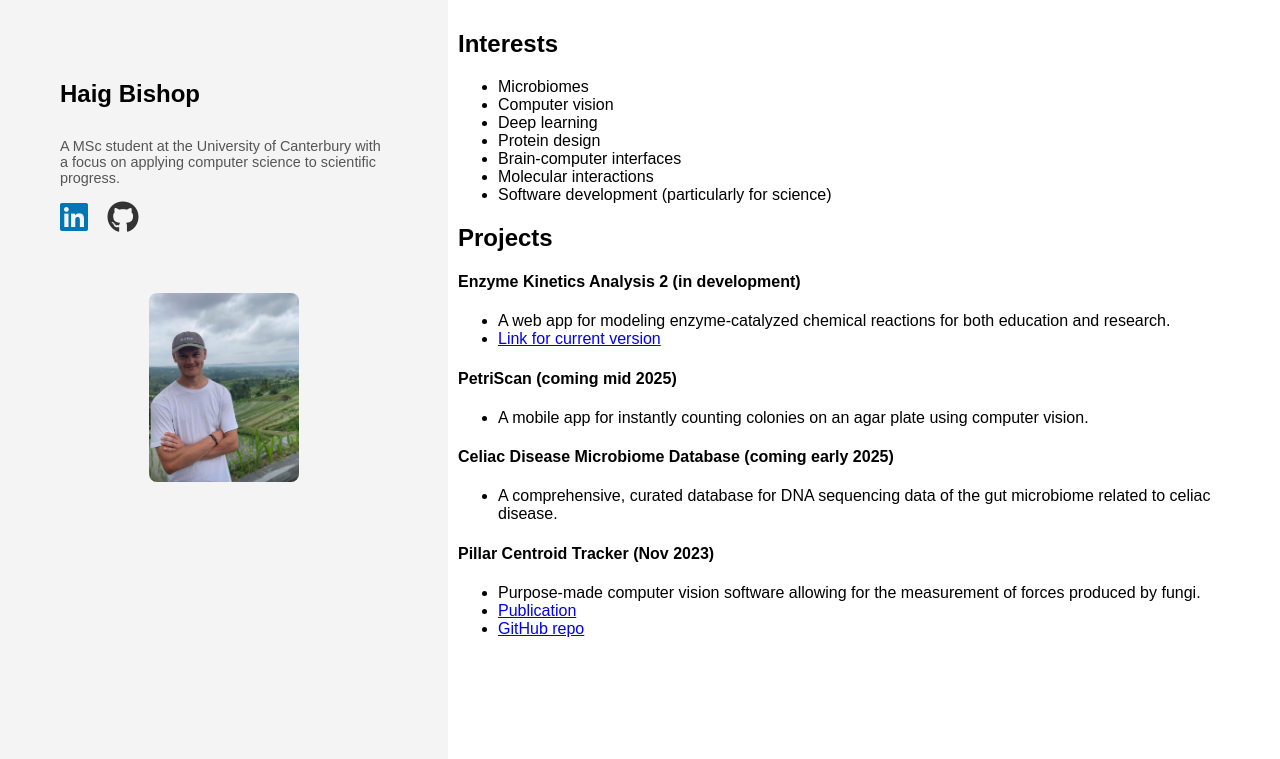
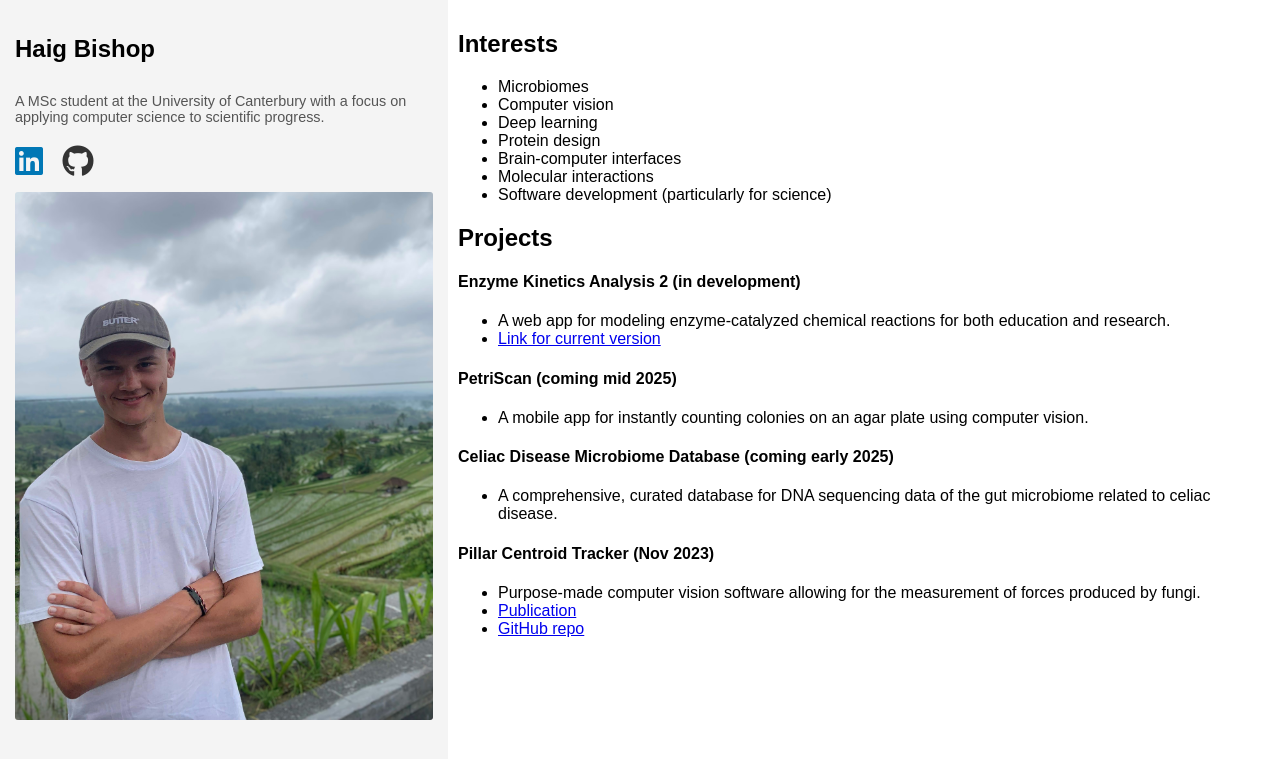
Before and after one commit to HaigBishop/HaigBishop.github.io, a Jekyll site: the page built from index.md, in a window 1280 px wide. Shown: the top 759 px of the page. Built offline with Jekyll 4.4.1, drawn with Linux system fonts in a browser that asks for light colours.

Commit message:
Update custom.css

```diff
--- a/assets/css/custom.css
+++ b/assets/css/custom.css
@@ -8,7 +8,7 @@
 .side-panel {
   flex: 0 0 35%; /* Fixed width of 30% of the container */
   background-color: #f4f4f4;
-  padding: 60px;
+  padding: 15px;
   box-sizing: border-box;
   display: flex;
   flex-direction: column;
@@ -40,7 +40,7 @@ body {
 
 /* Social links styling */
 .social-links {
-  margin-top: 10px; /* Adjust spacing above the icons */
+  margin-top: 15px; /* Adjust spacing above the icons */
 }
 
 .social-links a {
@@ -67,13 +67,13 @@ body {
   width: 100%; /* Full width of the side panel */
   display: flex;
   justify-content: center; /* Center the image horizontally */
-  margin-top: 60px; /* Reduce space above the image */
+  margin-top: 15px; /* Reduce space above the image */
 }
 
 /* Portrait image styles */
 .portrait-image {
-  max-width: 150px; /* Set the maximum width of the image */
+  max-width: 450px; /* Set the maximum width of the image */
   width: 100%; /* Ensure the image scales down responsively */
   height: auto; /* Maintain aspect ratio */
-  border-radius: 8px; /* Optional rounded corners */
+  border-radius: 3px; /* Optional rounded corners */
 }
```
